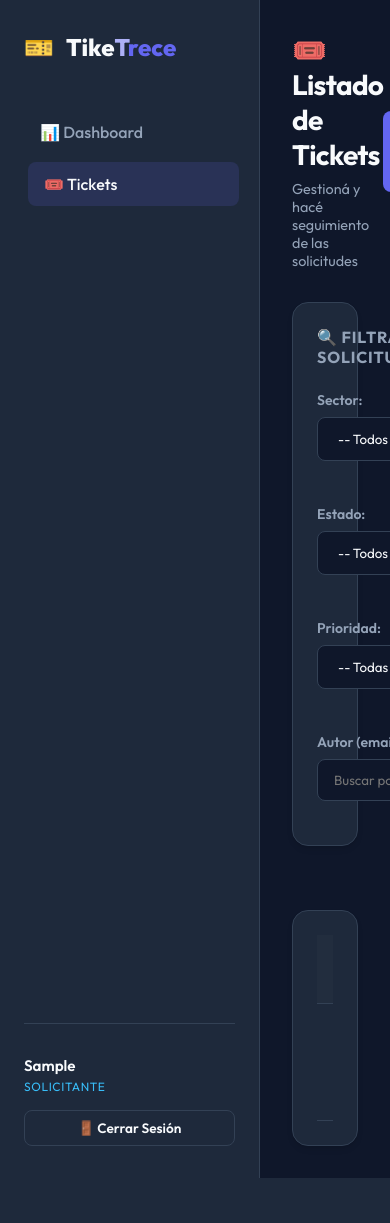
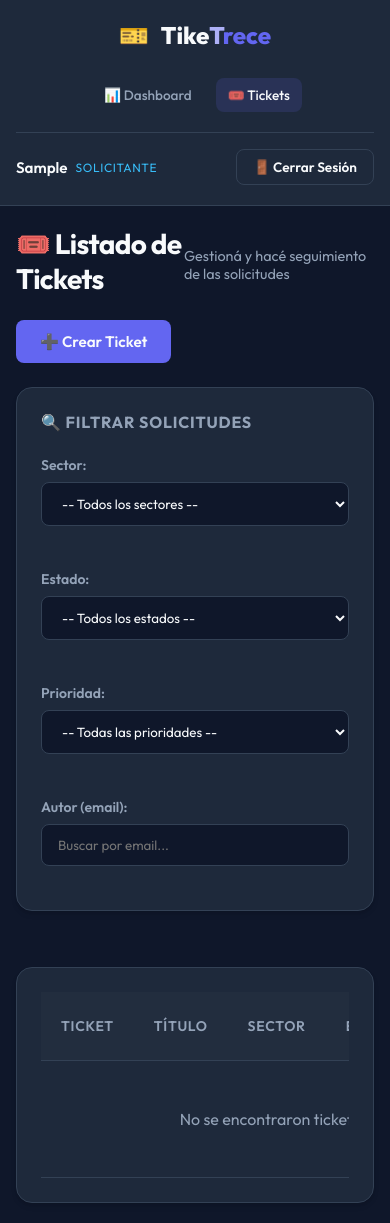
Before and after one commit to cipreses/Tiketrece, a Django app: page /tickets/ in a window 390 px wide. Before the commit the page ends 1178 px from the top, so only its background shows below. Run offline with Django 5.2, Linux system fonts and the light colour scheme; the visitor is signed in with stand-in values (Sample User, id 1); data that the repository does not hold is empty; parts of the project's set-up code (start-up, migrations or seed data) failed here and were passed over; some libraries are stand-ins or nearby versions.

Commit message:
style: implement responsive design for mobile screens (max-width: 768px)

```diff
--- a/static/css/styles.css
+++ b/static/css/styles.css
@@ -483,3 +483,80 @@
 .justify-between { justify-content: space-between; }
 .align-center { align-items: center; }
 .w-full { width: 100%; }
+
+/* Mobile Responsiveness (max-width: 768px) */
+@media (max-width: 768px) {
+    .app-container {
+        flex-direction: column;
+    }
+
+    .sidebar {
+        width: 100%;
+        border-right: none;
+        border-bottom: 1px solid var(--border);
+        padding: 1.25rem 1rem;
+        gap: 1.25rem;
+        margin-bottom: 0;
+    }
+
+    .logo {
+        margin-bottom: 0.5rem;
+        justify-content: center;
+    }
+
+    .nav-menu {
+        flex-direction: row;
+        flex-wrap: wrap;
+        justify-content: center;
+        gap: 0.5rem;
+    }
+
+    .nav-item {
+        width: auto;
+    }
+
+    .nav-item a {
+        padding: 0.5rem 0.75rem;
+        font-size: 0.85rem;
+    }
+
+    .sidebar-footer {
+        margin-top: 0;
+        padding-top: 1rem;
+        display: flex;
+        align-items: center;
+        justify-content: space-between;
+        width: 100%;
+        gap: 1rem;
+    }
+
+    .user-profile {
+        margin-bottom: 0;
+        flex-direction: row;
+        align-items: center;
+        gap: 0.5rem;
+    }
+
+    .sidebar-footer .btn {
+        width: auto;
+        margin-top: 0;
+    }
+
+    .main-content {
+        padding: 1.25rem 1rem;
+        gap: 1.5rem;
+    }
+
+    .main-header {
+        flex-direction: column;
+        align-items: flex-start;
+        gap: 1rem;
+    }
+
+    .main-header div {
+        width: 100%;
+        display: flex;
+        justify-content: space-between;
+        align-items: center;
+    }
+}
```
